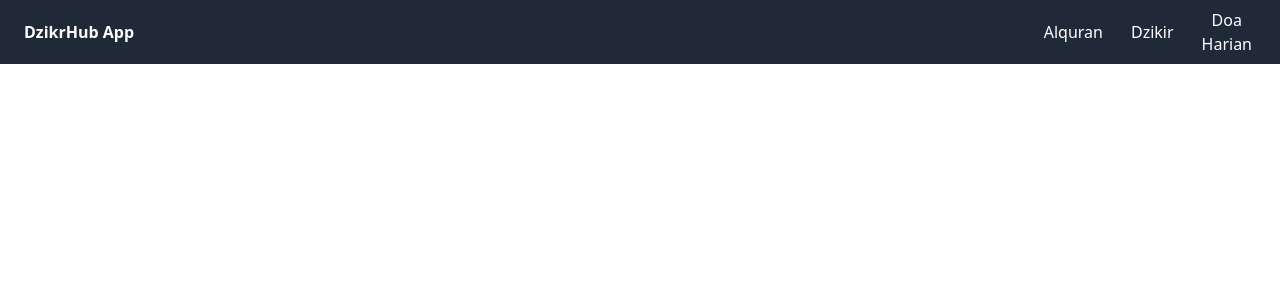
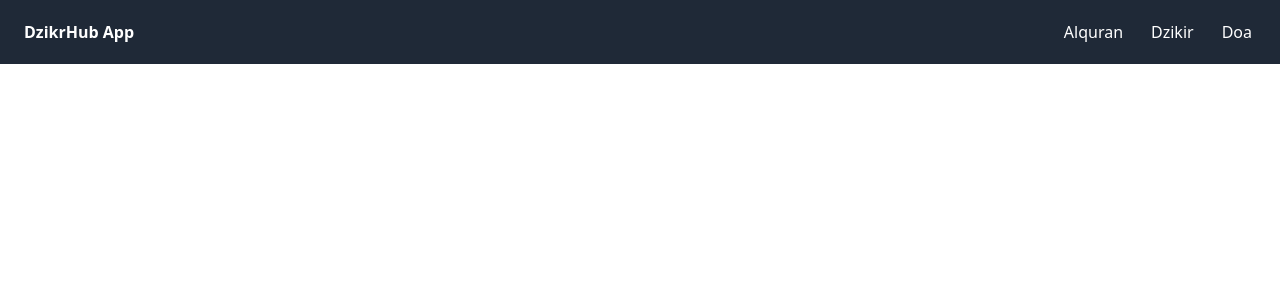
Before and after one commit to fahmi-azzuhri/dzikrhub, a React (Vite) app: page / in a window 1280 px wide. Shown: the top 300 px of the page. Built offline with nearby package versions, Linux system fonts and the light colour scheme.

Commit message:
refactor : fix navbar

```diff
--- a/src/components/Nav.jsx
+++ b/src/components/Nav.jsx
@@ -2,7 +2,6 @@ import React, { useState } from "react";
 
 const Nav = () => {
   const [isMobileMenuOpen, setMobileMenuOpen] = useState(false);
-  const [isDropdownOpen, setDropdownOpen] = useState(false);
 
   const toggleMobileMenu = () => {
     setMobileMenuOpen(!isMobileMenuOpen);
@@ -38,7 +37,7 @@ const Nav = () => {
           </div>
         </div>
         <div
-          className={`md:flex md:flex-row flex-col items-center text-center justify-start md:space-x-1 pb-3 md:pb-0 navigation-menu ${
+          className={`md:flex md:flex-row flex-col items-center text-center justify-start md:space-x-1 pb-3 md:pb-0 flex-row ${
             isMobileMenuOpen ? "" : "hidden"
           }`}
         >
@@ -49,7 +48,7 @@ const Nav = () => {
             Dzikir
           </a>
           <a href="#" className="py-2 px-3 block">
-            Doa Harian
+            Doa
           </a>
         </div>
       </div>
```
